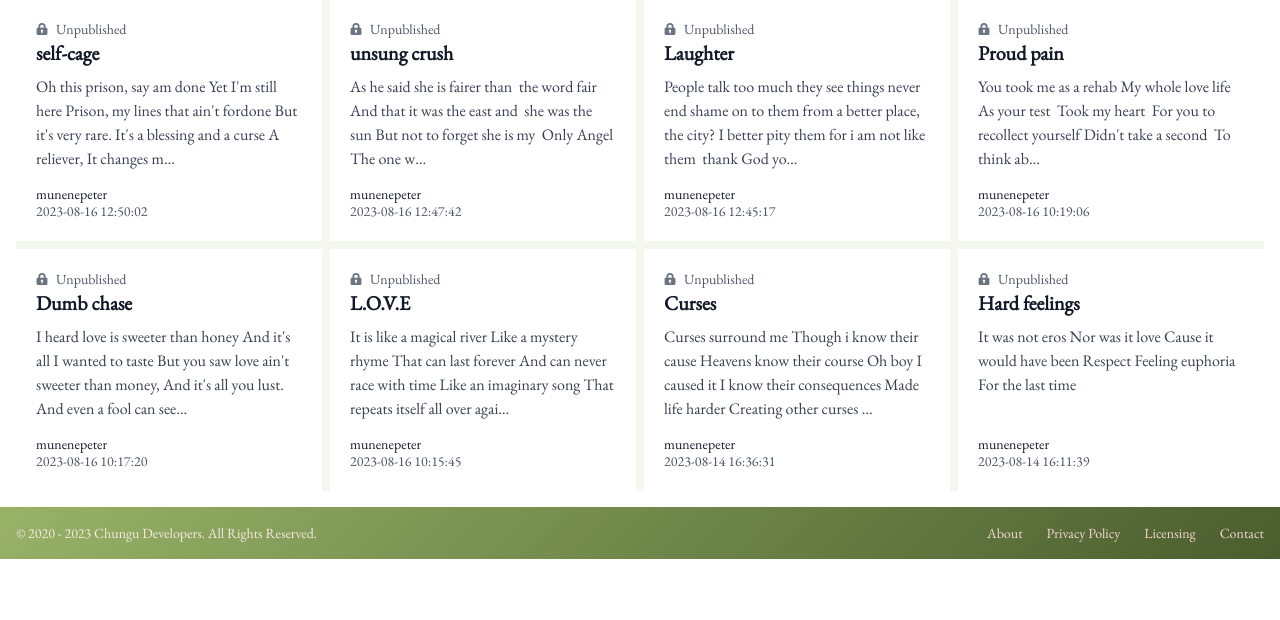
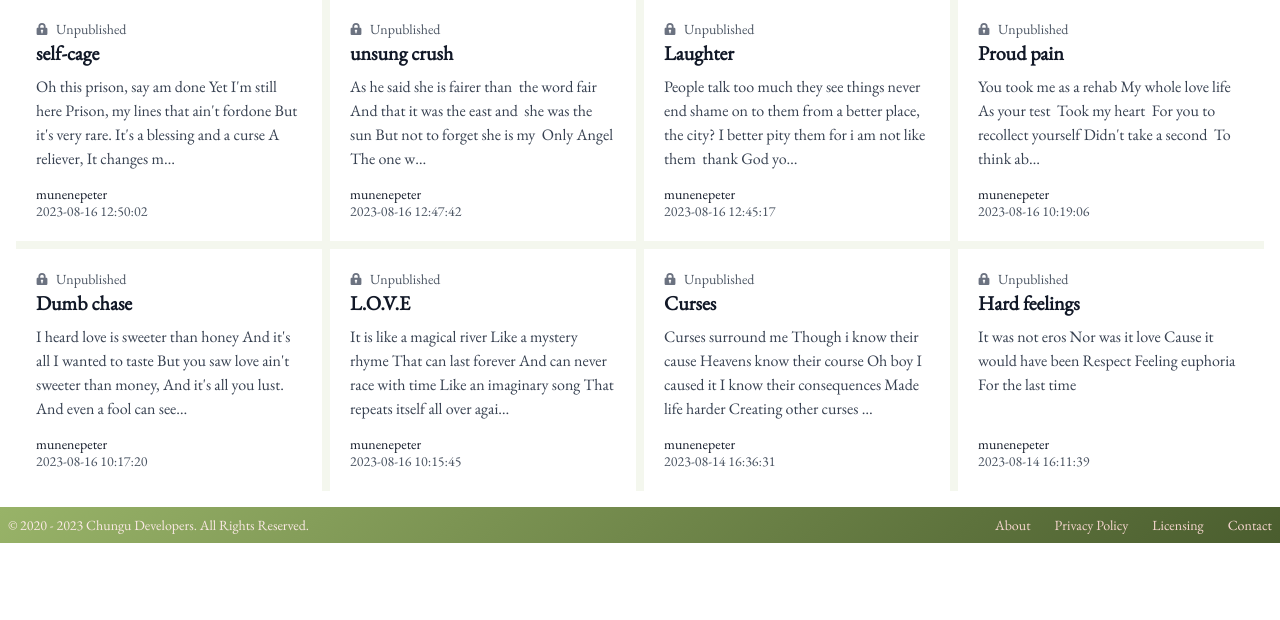
Before and after one commit to munenepeter/poems-chungu, a PHP site: page /poems in a window 1280 px wide. Shown: the part 97-717 px from the top of the page. Run offline with PHP 8.4, Linux system fonts and the light colour scheme; data comes from the database, SQL or seed files in the repository; some libraries are stand-ins or nearby versions.

Commit message:
resize footer

```diff
--- a/Views/poems.view.php
+++ b/Views/poems.view.php
@@ -6,7 +6,7 @@ include_once 'sections/nav.view.php'; ?>
        <article class="grid md:grid-cols-4 w-full mt-8 gap-2 bg-asparagus-50 ">
 
               <?php foreach ($poems as $poem) : ?>
-                     <div class="border-4 border-white border-l-asparagus-500 bg-white p-4 flex flex-col justify-between leading-normal">
+                     <div class="bg-clip-border border-4 border-white border-l-asparagus-500 bg-white p-4 flex flex-col justify-between leading-normal">
                             <div class="mb-4">
                                    <p class="text-sm text-gray-600 flex items-center">
                                           <svg class="fill-current text-gray-500 w-3 h-3 mr-2" xmlns="http://www.w3.org/2000/svg" viewBox="0 0 20 20">
--- a/Views/sections/footer.view.php
+++ b/Views/sections/footer.view.php
@@ -1,10 +1,10 @@
-<footer class="  bottom-0 left-0 w-full z-10" style=" background-image: linear-gradient(135deg, rgb(152, 179, 104) 0%, rgb(74, 93, 46) 100%);">
-    <div class="w-full mx-auto max-w-screen-xl p-4 md:flex md:items-center md:justify-between">
-        <span class="text-sm text-japonica-100 text-center ">&copy; 2020 -
+<footer class="bottom-0 left-0 w-full z-10" style=" background-image: linear-gradient(135deg, rgb(152, 179, 104) 0%, rgb(74, 93, 46) 100%);">
+    <div class="w-full mx-auto max-w-screen-xl p-2 md:flex md:items-center md:justify-between">
+        <span class="text-sm text-japonica-100">&copy; 2020 -
             <?= date("Y") ?> <a href="https://dev.chungu.co.ke" class="hover:underline">Chungu Developers</a>. All
             Rights Reserved.
         </span>
-        <ul class="flex flex-wrap items-center mt-3 text-sm font-medium text-japonica-200  sm:mt-0 text-center">
+        <ul class="flex flex-wrap items-center text-sm font-medium text-japonica-200  sm:mt-0 text-center">
             <li>
                 <a href="#" class="mr-4 hover:underline md:mr-6 ">About</a>
             </li>
--- a/static/css/output.css
+++ b/static/css/output.css
@@ -1316,6 +1316,10 @@ video {
   background-color: rgb(138 59 42 / var(--tw-bg-opacity));
 }
 
+.bg-clip-border {
+  background-clip: border-box;
+}
+
 .fill-current {
   fill: currentColor;
 }
```
